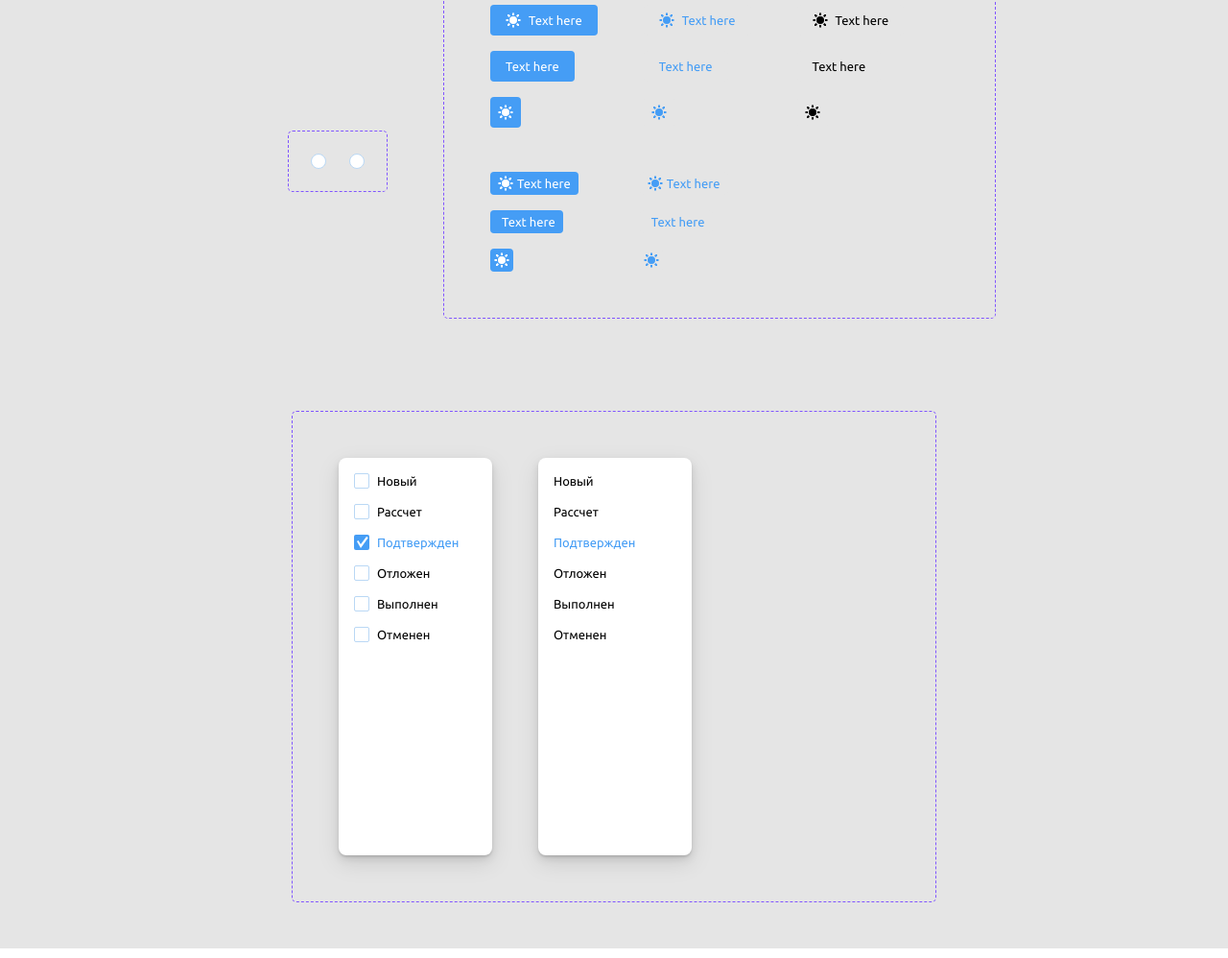
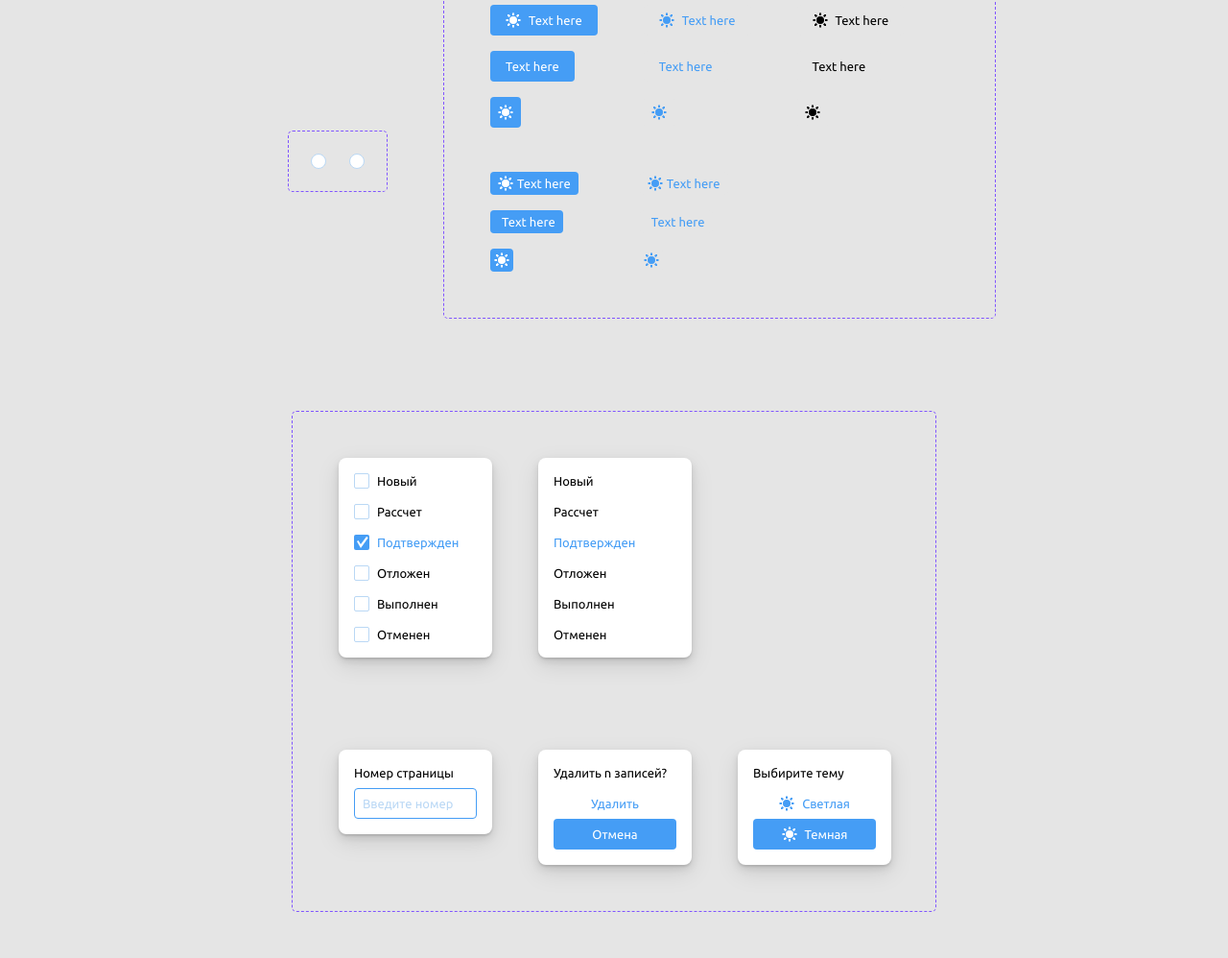
Before and after one commit to 0603anton/admin-panel-makeup, a website: page index.html in a window 1280 px wide. Shown: the part 518-1516 px from the top of the page at 96% size. Drawn offline with Linux system fonts and the light colour scheme.

Commit message:
feat: add a;; dropdown menus

```diff
--- a/dropdown.css
+++ b/dropdown.css
@@ -1,12 +1,16 @@
 .dropdown-wrapper {
   width: 672px;
-  min-height: 512px;
+  /* min-height: 512px; */
   border: 1px dashed #8055ff;
   box-sizing: border-box;
   border-radius: 5px;
   display: flex;
   flex-wrap: wrap;
   padding: 4.8rem;
+}
+
+.dropdown-wrapper__group {
+  margin-bottom: 9.6rem;
 }
 
 .wrapper__dropdown {
@@ -45,6 +49,20 @@
   margin-right: 4.8rem;
 }
 
+.dropdown-group__bottom {
+  height: fit-content;
+  width: 16rem;
+  display: flex;
+  flex-direction: column;
+  align-items: flex-start;
+  padding: 1.6rem;
+  background: #ffffff;
+  box-shadow: 0px 8px 24px rgba(0, 0, 0, 0.1), 0px 4px 8px rgba(0, 0, 0, 0.1),
+    0px 2px 2px rgba(0, 0, 0, 0.1);
+  border-radius: 8px;
+  margin-right: 4.8rem;
+}
+
 .check__box:checked + span {
   color: #459df5;
 }
@@ -57,3 +75,22 @@
   opacity: 0;
   position: absolute;
 }
+
+.input-item__input_dropdown {
+  padding: 0.8rem 0.4rem 0.8rem 0.8rem;
+}
+
+.button__dropdown {
+  margin: 0;
+  background: #fff;
+}
+
+.dropdown-group_position {
+  align-items: center;
+}
+
+.button_position {
+  display: flex;
+  justify-content: center;
+  width: 100%;
+}
--- a/index.html
+++ b/index.html
@@ -442,7 +442,7 @@
       </div>
 
       <div class="dropdown-wrapper wrapper__dropdown">
-        <div class="dropdown-group">
+        <div class="dropdown-group dropdown-wrapper__group">
           <div class="dropdown-group__status">
             <label class="check check_styled" for="new">
               <input
@@ -553,7 +553,97 @@
             </label>
           </div>
         </div>
-        <div class="dropdown-gorup"></div>
+        <div class="dropdown-group">
+          <div class="dropdown-group__bottom">
+            <div class="input-item">
+              <label for="pageInput" class="input-item__label"
+                >Номер страницы</label
+              >
+              <div class="input-item__body">
+                <input
+                  type="text"
+                  id="pageInput"
+                  class="input-item__input input-item__input_dropdown"
+                  placeholder="Введите номер"
+                />
+              </div>
+            </div>
+          </div>
+          <div class="dropdown-group__bottom dropdown-group_position">
+            <label for="" class="input-item__label">Удалить n записей?</label>
+            <button
+              class="button button_position button_md button__dropdown button_blue-reverse"
+            >
+              <span class="button__text">Удалить</span>
+            </button>
+            <button class="button_position button button_md button_blue">
+              <span class="button__text">Отмена</span>
+            </button>
+          </div>
+          <div class="dropdown-group__bottom dropdown-group_position">
+            <label for="" class="input-item__label">Выбирите тему</label>
+            <button
+              class="button button_position button__dropdown button_md button_blue-reverse"
+            >
+              <svg
+                class="button__icon"
+                viewBox="0 0 16 16"
+                strok="none"
+                xmlns="http://www.w3.org/2000/svg"
+              >
+                <circle cx="8" cy="8" r="4" stroke="none" />
+                <path d="M15 9L16 8L15 7H13V9H15Z" stroke="none" />
+                <path d="M1 9L0 8L1 7H3V9H1Z" stroke="none" />
+                <path d="M7 15L8 16L9 15V13H7V15Z" stroke="none" />
+                <path d="M7 1L8 0L9 1V3H7V1Z" stroke="none" />
+                <path
+                  d="M12.5 14H14L14 12.5L12.5 11L11 12.5L12.5 14Z"
+                  stroke="none"
+                />
+                <path d="M2 3.5L2 2L3.5 2L5 3.5L3.5 5L2 3.5Z" stroke="none" />
+                <path
+                  d="M3.5 14H2L2 12.5L3.5 11L5 12.5L3.5 14Z"
+                  stroke="none"
+                />
+                <path
+                  d="M14 3.5V2L12.5 2L11 3.5L12.5 5L14 3.5Z"
+                  stroke="none"
+                />
+              </svg>
+              <span class="button__text">Светлая</span>
+            </button>
+            <button
+              class="button button_position button_md button_blue button-group__button"
+            >
+              <svg
+                class="button__icon"
+                viewBox="0 0 16 16"
+                strok="none"
+                xmlns="http://www.w3.org/2000/svg"
+              >
+                <circle cx="8" cy="8" r="4" stroke="none" />
+                <path d="M15 9L16 8L15 7H13V9H15Z" stroke="none" />
+                <path d="M1 9L0 8L1 7H3V9H1Z" stroke="none" />
+                <path d="M7 15L8 16L9 15V13H7V15Z" stroke="none" />
+                <path d="M7 1L8 0L9 1V3H7V1Z" stroke="none" />
+                <path
+                  d="M12.5 14H14L14 12.5L12.5 11L11 12.5L12.5 14Z"
+                  stroke="none"
+                />
+                <path d="M2 3.5L2 2L3.5 2L5 3.5L3.5 5L2 3.5Z" stroke="none" />
+                <path
+                  d="M3.5 14H2L2 12.5L3.5 11L5 12.5L3.5 14Z"
+                  stroke="none"
+                />
+                <path
+                  d="M14 3.5V2L12.5 2L11 3.5L12.5 5L14 3.5Z"
+                  stroke="none"
+                />
+              </svg>
+              <span class="button__text">Темная</span>
+            </button>
+          </div>
+        </div>
       </div>
     </div>
   </body>
```
